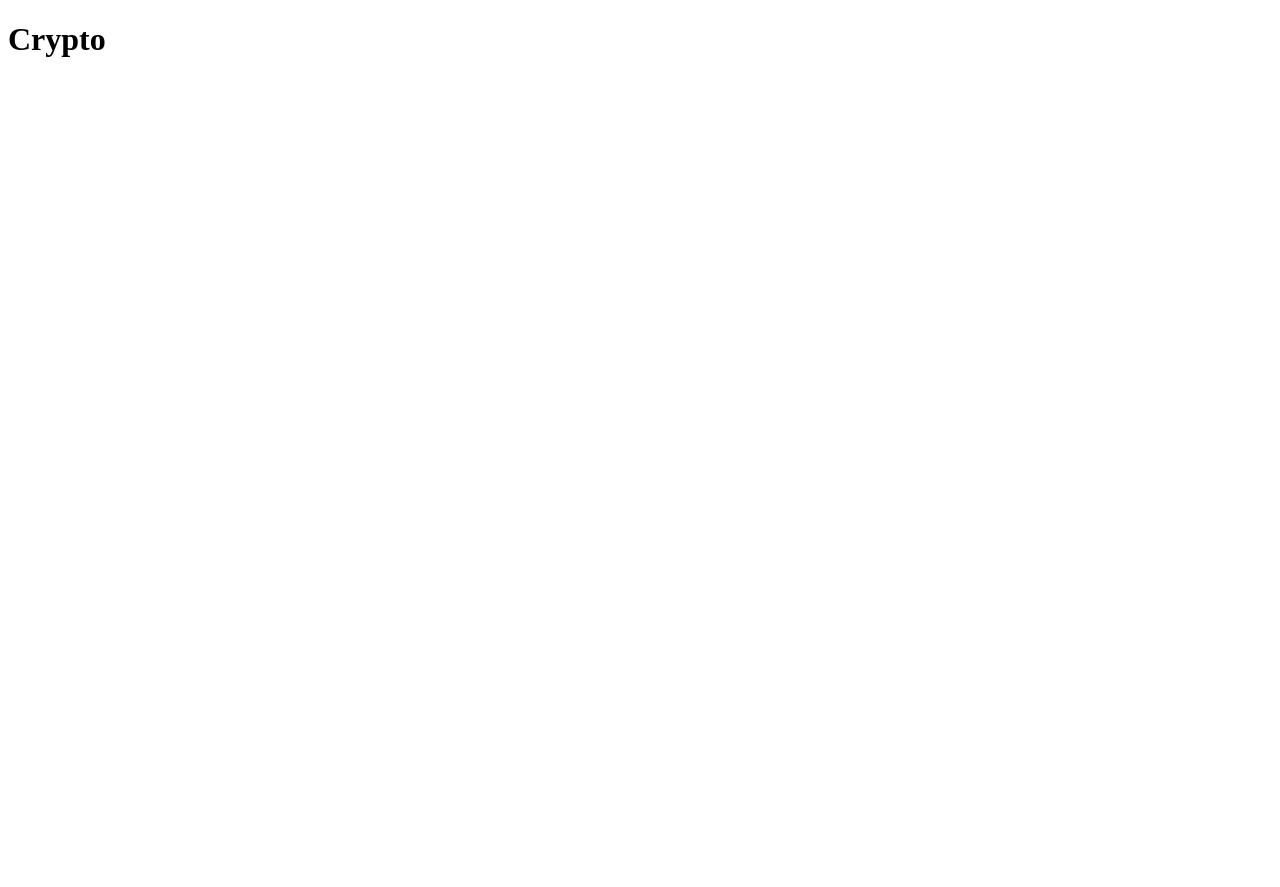
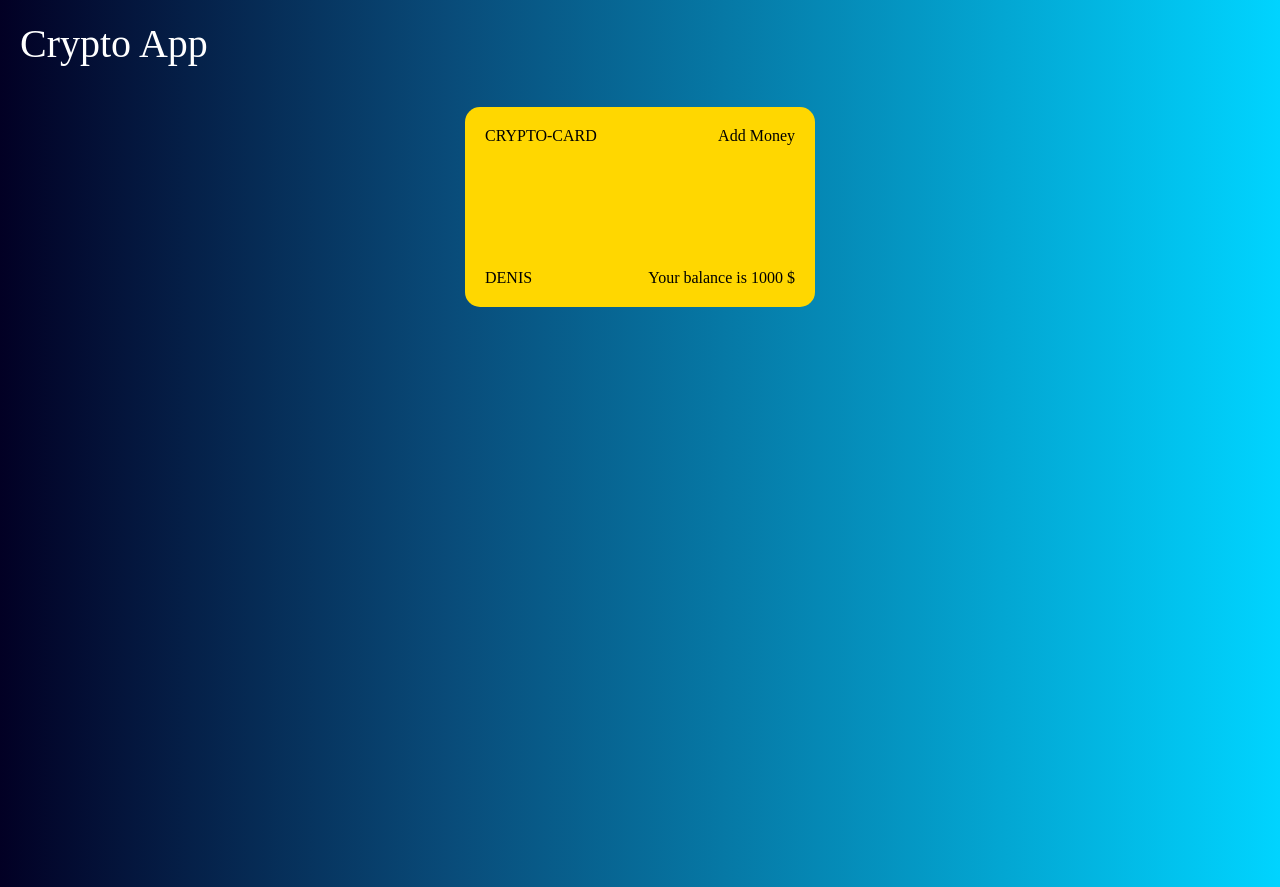
Before and after one commit to fontanaaa/crypto-app, a React (Vite) app: page / in a window 1280 px wide. Before the commit the page ends 800 px from the top, so only its background shows below. Built offline with nearby package versions, Linux system fonts and the light colour scheme.

Commit message:
feat: balance card (use state)

```diff
--- a/package.json
+++ b/package.json
@@ -10,6 +10,7 @@
         "preview": "vite preview"
     },
     "dependencies": {
+        "axios": "^1.7.2",
         "react": "^18.3.1",
         "react-dom": "^18.3.1"
     },
--- a/src/App.tsx
+++ b/src/App.tsx
@@ -1,9 +1,18 @@
-function App() {
+import { useState } from "react";
+import Header from "./components/Header/Header";
+import Main from "./pages/Main";
+
+import "./styles/main.scss";
+
+const App: React.FC = () => {
+    // const api = "CG-cAhpZiSTTZASfBSr6wXqfbcX";
+    const [balance, setBalance] = useState(1000);
     return (
         <>
-            <h1>Crypto</h1>
+            <Header />
+            <Main balance={balance} setBalance={setBalance} />
         </>
     );
-}
+};
 
 export default App;
--- /dev/null
+++ b/src/components/Card/Card.tsx
@@ -0,0 +1,26 @@
+import classes from "@/styles/blocks/_card.module.scss";
+
+interface CardProps {
+    balance: number;
+    setBalance: React.Dispatch<React.SetStateAction<number>>;
+}
+
+const Card: React.FC<CardProps> = ({ balance, setBalance }) => {
+    return (
+        <div className={classes.card}>
+            <div className={classes.card__block}>
+                <p>CRYPTO-CARD</p>
+                <button onClick={() => setBalance((prev) => balance + 1000)}>
+                    Add Money
+                </button>
+            </div>
+
+            <div className={classes.card__block}>
+                <p>DENIS</p>
+                <p>Your balance is {balance} $</p>
+            </div>
+        </div>
+    );
+};
+
+export default Card;
--- /dev/null
+++ b/src/components/Header/Header.tsx
@@ -0,0 +1,11 @@
+import classes from "@/styles/blocks/_header.module.scss";
+
+const Header: React.FC = () => {
+    return (
+        <header className={classes.header}>
+            <h1 className={classes.header__title}>Crypto App</h1>
+        </header>
+    );
+};
+
+export default Header;
--- /dev/null
+++ b/src/pages/Main.tsx
@@ -0,0 +1,17 @@
+import Card from "@/components/Card/Card";
+import classes from "@/styles/blocks/_main.module.scss";
+
+interface MainProps {
+    balance: number;
+    setBalance: React.Dispatch<React.SetStateAction<number>>;
+}
+
+const Main: React.FC<MainProps> = ({ balance, setBalance }) => {
+    return (
+        <main className={classes.main}>
+            <Card balance={balance} setBalance={setBalance} />
+        </main>
+    );
+};
+
+export default Main;
--- /dev/null
+++ b/src/styles/base/_reset.scss
@@ -0,0 +1,104 @@
+* {
+    padding: 0px;
+    margin: 0px;
+    border: none;
+}
+
+*,
+*::before,
+*::after {
+    box-sizing: border-box;
+}
+
+a,
+a:link,
+a:visited {
+    text-decoration: none;
+    color: inherit;
+}
+
+a:hover {
+    text-decoration: none;
+}
+
+aside,
+nav,
+footer,
+header,
+section,
+main {
+    display: block;
+}
+
+h1,
+h2,
+h3,
+h4,
+h5,
+h6,
+p {
+    font-size: inherit;
+    font-weight: inherit;
+}
+
+ul,
+ul li {
+    list-style: none;
+}
+
+img {
+    vertical-align: top;
+}
+
+img,
+svg {
+    max-width: 100%;
+    height: auto;
+}
+
+address {
+    font-style: normal;
+}
+
+input,
+textarea,
+button,
+select {
+    font-family: inherit;
+    font-size: inherit;
+    color: inherit;
+    background-color: transparent;
+}
+
+input::-ms-clear {
+    display: none;
+}
+
+button,
+input[type="submit"] {
+    display: inline-block;
+    box-shadow: none;
+    background-color: transparent;
+    background: none;
+    cursor: pointer;
+}
+
+input:focus,
+input:active,
+button:focus,
+button:active {
+    outline: none;
+}
+
+button::-moz-focus-inner {
+    padding: 0;
+    border: 0;
+}
+
+label {
+    cursor: pointer;
+}
+
+legend {
+    display: block;
+}
--- /dev/null
+++ b/src/styles/blocks/_card.module.scss
@@ -0,0 +1,15 @@
+.card {
+    display: flex;
+    flex-direction: column;
+    justify-content: space-between;
+    padding: 20px;
+    height: 200px;
+    width: 350px;
+    border-radius: 15px;
+    background-color: rgb(255, 215, 0);
+}
+
+.card__block {
+    display: flex;
+    justify-content: space-between;
+}
--- /dev/null
+++ b/src/styles/blocks/_header.module.scss
@@ -0,0 +1,16 @@
+.header {
+    display: flex;
+    width: 100%;
+    padding: 20px;
+    color: white;
+    background: rgb(2, 0, 36);
+    background: linear-gradient(
+        90deg,
+        rgba(2, 0, 36, 1) 0%,
+        rgba(9, 75, 121, 1) 35%,
+        rgba(0, 212, 255, 1) 100%
+    );
+    &__title {
+        font-size: 40px;
+    }
+}
--- /dev/null
+++ b/src/styles/blocks/_main.module.scss
@@ -0,0 +1,16 @@
+.main {
+    display: flex;
+    flex-direction: column;
+    align-items: center;
+    gap: 15px;
+    width: 100%;
+    min-height: 100vh;
+    padding: 20px;
+    background: rgb(2, 0, 36);
+    background: linear-gradient(
+        90deg,
+        rgba(2, 0, 36, 1) 0%,
+        rgba(9, 75, 121, 1) 35%,
+        rgba(0, 212, 255, 1) 100%
+    );
+}
--- /dev/null
+++ b/src/styles/main.scss
@@ -0,0 +1 @@
+@import "./base/reset";
--- a/tsconfig.app.json
+++ b/tsconfig.app.json
@@ -1,5 +1,9 @@
 {
     "compilerOptions": {
+        "baseUrl": ".",
+        "paths": {
+            "@/*": ["src/*"]
+        },
         "composite": true,
         "tsBuildInfoFile": "./node_modules/.tmp/tsconfig.app.tsbuildinfo",
         "target": "ES2020",
--- a/vite.config.ts
+++ b/vite.config.ts
@@ -1,7 +1,17 @@
-import { defineConfig } from 'vite'
-import react from '@vitejs/plugin-react-swc'
+import { defineConfig } from "vite";
+import react from "@vitejs/plugin-react-swc";
+import path from "path";
+import { fileURLToPath } from "url";
 
-// https://vitejs.dev/config/
+// Получаем путь к текущему файлу
+const __filename = fileURLToPath(import.meta.url);
+const __dirname = path.dirname(__filename);
+
 export default defineConfig({
-  plugins: [react()],
-})
+    plugins: [react()],
+    resolve: {
+        alias: {
+            "@": path.resolve(__dirname, "./src"),
+        },
+    },
+});
```
Also changed, not shown: 1 other file (tests, documents, lock files or other folders). Lines whose indentation alone changed are shown as unchanged.
